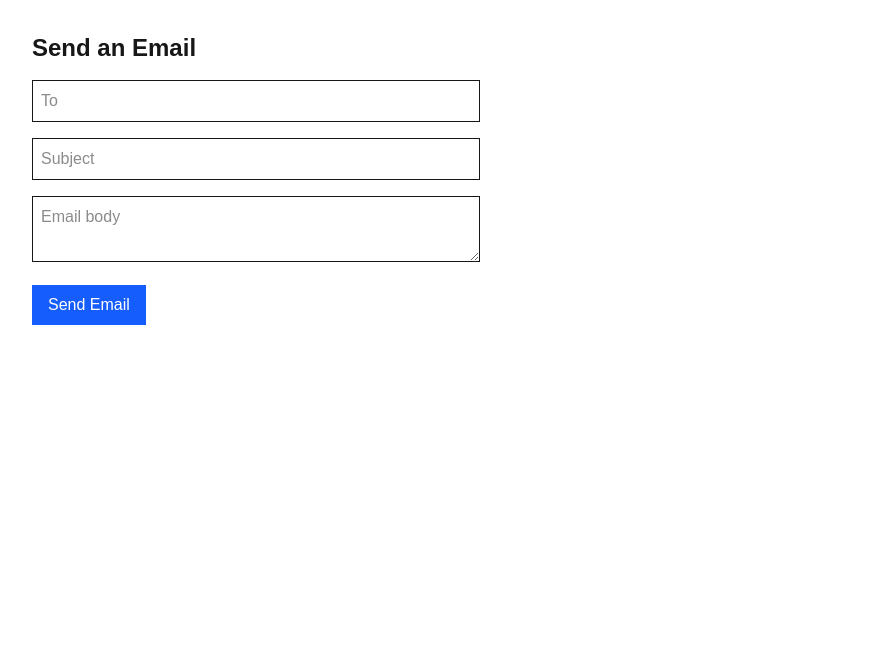
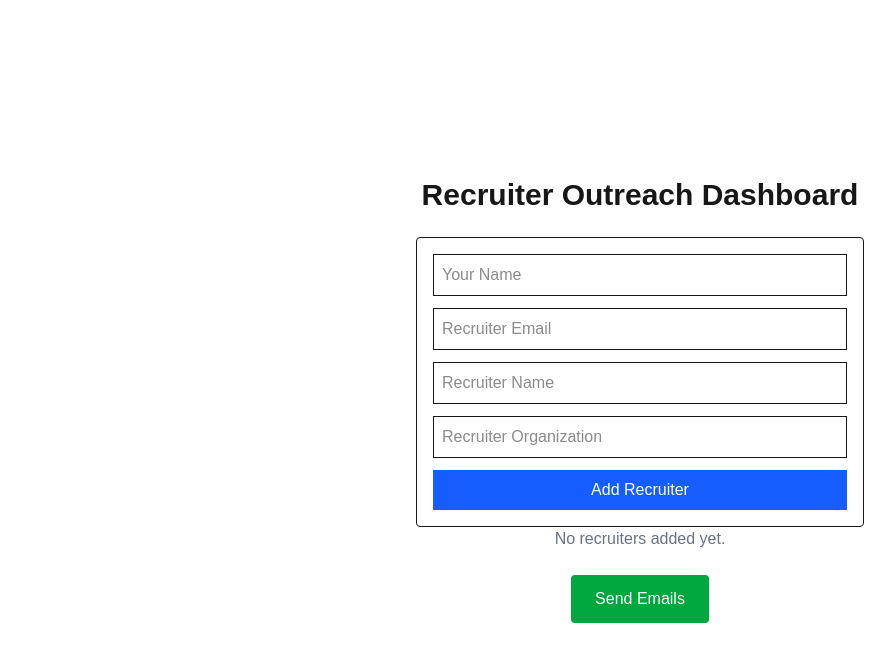
Before and after one commit to iam-arshad/Nextjs-bulk-emailer, a Next.js app: page /dashboard in a window 1280 px wide. Shown: the top 662 px of the page, without its empty margins (0-895 px from the left). Built offline with nearby package versions, Linux system fonts and the light colour scheme.

Commit message:
feature: send mails to multiple recruiters

```diff
--- /dev/null
+++ b/src/actions/recruiterList.js
@@ -0,0 +1,31 @@
+"use server";
+
+let recruiters = globalThis.recruiters || [];
+let senderName = globalThis.senderName || "";
+
+export async function addRecruiter(formData) {
+  const recruiter = {
+    email: formData.get("email"),
+    name: formData.get("name"),
+    organization: formData.get("organization"),
+  };
+
+  senderName = formData.get("senderName");
+  recruiters.push(recruiter);
+
+  globalThis.recruiters = recruiters;
+  globalThis.senderName = senderName;
+}
+
+export async function getRecruiters() {
+  return recruiters;
+}
+
+export async function getSenderName() {
+  return senderName;
+}
+
+export async function clearRecruiters() {
+  recruiters = [];
+  globalThis.recruiters = [];
+}
--- /dev/null
+++ b/src/actions/sendBulkEmails.js
@@ -0,0 +1,50 @@
+"use server";
+
+import { getOAuthClient } from "@/lib/google";
+import { cookies } from "next/headers";
+import { google } from "googleapis";
+import { getRecruiters, getSenderName, clearRecruiters } from "./recruiterList";
+
+export async function sendBulkEmails() {
+  const cookieStore = await cookies();
+  const refreshToken = cookieStore.get("refresh_token")?.value;
+  if (!refreshToken) throw new Error("Not authenticated");
+
+  const oauth2Client = getOAuthClient();
+  oauth2Client.setCredentials({ refresh_token: refreshToken });
+
+  const gmail = google.gmail({ version: "v1", auth: oauth2Client });
+
+  const recruiters = await getRecruiters();
+  const senderName = await getSenderName();
+
+  const emailTemplate = (name, organization) => `
+Hi ${name},
+
+I came across ${organization} and was truly impressed by the work you’re doing.
+
+I'm currently seeking new opportunities and would love to explore roles at your organization. Attached is my resume. Please let me know if there's a potential fit!
+
+Best regards,
+${senderName}
+`;
+
+  const sendPromises = recruiters.map(({ email, name, organization }) => {
+    const body = emailTemplate(name, organization);
+
+    const raw = Buffer.from(`To: ${email}\nSubject: Job Inquiry\n\n${body}`)
+      .toString("base64")
+      .replace(/\+/g, "-")
+      .replace(/\//g, "_")
+      .replace(/=+$/, "");
+
+    return gmail.users.messages.send({
+      userId: "me",
+      requestBody: { raw },
+    });
+  });
+
+  await Promise.all(sendPromises);
+
+  await clearRecruiters();
+}
--- a/src/actions/sendEmail.js
+++ /dev/null
@@ -1,39 +0,0 @@
-"use server";
-
-import { getOAuthClient } from "@/lib/google";
-import { cookies } from "next/headers";
-import { google } from "googleapis";
-
-export async function sendEmail(formData) {
-  const cookieStore = await cookies();
-  const refreshToken = cookieStore.get("refresh_token")?.value;
-
-  if (!refreshToken) {
-    throw new Error("User not authenticated");
-  }
-
-  const oauth2Client = getOAuthClient();
-  oauth2Client.setCredentials({ refresh_token: refreshToken });
-
-  const gmail = google.gmail({ version: "v1", auth: oauth2Client });
-
-  const email = [
-    `To: ${formData.get("to")}`,
-    `Subject: ${formData.get("subject")}`,
-    "",
-    formData.get("body"),
-  ].join("\n");
-
-  const encoded = Buffer.from(email)
-    .toString("base64")
-    .replace(/\+/g, "-")
-    .replace(/\//g, "_")
-    .replace(/=+$/, "");
-
-  await gmail.users.messages.send({
-    userId: "me",
-    requestBody: {
-      raw: encoded,
-    },
-  });
-}
--- a/src/app/dashboard/page.js
+++ b/src/app/dashboard/page.js
@@ -1,10 +1,15 @@
-import EmailForm from "@/components/EmailForm";
+import RecruiterForm from "@/components/RecruiterForm";
+import RecruiterTable from "@/components/RecruiterTable";
+import SendEmailsButton from "@/components/SendEmailsButton";
 
 export default function Dashboard() {
   return (
-    <div className="p-8">
-      <h2 className="text-2xl font-bold mb-4">Send an Email</h2>
-      <EmailForm />
-    </div>
+    <main className="min-h-screen flex flex-col items-center justify-center p-6">
+      <h1 className="text-3xl font-bold mb-6">Recruiter Outreach Dashboard</h1>
+
+      <RecruiterForm />
+      <RecruiterTable />
+      <SendEmailsButton />
+    </main>
   );
 }
--- a/src/app/page.js
+++ b/src/app/page.js
@@ -1,13 +1,28 @@
-export default function Home() {
+import { cookies } from "next/headers";
+
+export default async function Home() {
+  const cookieStore = await cookies();
+  const isLoggedIn = cookieStore.get("refresh_token");
+
   return (
-    <div className="flex flex-col items-center justify-center h-screen space-y-4">
-      <h1 className="text-3xl font-bold">Gmail Sender</h1>
-      <a
-        href="/auth/login"
-        className="bg-green-600 text-white px-4 py-2 rounded"
-      >
-        Login with Google
-      </a>
-    </div>
+    <main className="min-h-screen flex flex-col items-center justify-center p-6">
+      <h1 className="text-3xl font-bold mb-6">Welcome to Gmail Outreach</h1>
+
+      {!isLoggedIn ? (
+        <a
+          href="/auth/login"
+          className="bg-blue-600 text-white px-6 py-3 rounded"
+        >
+          Login with Google
+        </a>
+      ) : (
+        <a
+          href="/dashboard"
+          className="bg-green-600 text-white px-6 py-3 rounded"
+        >
+          Go to Dashboard
+        </a>
+      )}
+    </main>
   );
 }
--- a/src/components/EmailForm.js
+++ /dev/null
@@ -1,29 +0,0 @@
-import { sendEmail } from "@/actions/sendEmail";
-
-export default function EmailForm() {
-  return (
-    <form action={sendEmail} className="space-y-4 max-w-md">
-      <input
-        type="email"
-        name="to"
-        required
-        placeholder="To"
-        className="border p-2 w-full"
-      />
-      <input
-        type="text"
-        name="subject"
-        placeholder="Subject"
-        className="border p-2 w-full"
-      />
-      <textarea
-        name="body"
-        placeholder="Email body"
-        className="border p-2 w-full"
-      />
-      <button type="submit" className="bg-blue-600 text-white px-4 py-2">
-        Send Email
-      </button>
-    </form>
-  );
-}
--- /dev/null
+++ b/src/components/RecruiterForm.js
@@ -0,0 +1,63 @@
+"use client";
+
+import { addRecruiter } from "@/actions/recruiterList";
+import { useTransition, useState } from "react";
+import { useRouter } from "next/navigation";
+
+export default function RecruiterForm() {
+  const router = useRouter();
+  const [isPending, startTransition] = useTransition();
+  const [senderName, setSenderName] = useState("");
+
+  const handleSubmit = (formData) => {
+    startTransition(async () => {
+      formData.append("senderName", senderName);
+      await addRecruiter(formData);
+      router.refresh();
+    });
+  };
+
+  return (
+    <form
+      action={handleSubmit}
+      className="space-y-3 border p-4 rounded w-full max-w-md"
+    >
+      <input
+        name="senderName"
+        placeholder="Your Name"
+        required
+        className="border p-2 w-full"
+        value={senderName}
+        onChange={(e) => setSenderName(e.target.value)}
+      />
+
+      <input
+        name="email"
+        type="email"
+        required
+        placeholder="Recruiter Email"
+        className="border p-2 w-full"
+      />
+      <input
+        name="name"
+        required
+        placeholder="Recruiter Name"
+        className="border p-2 w-full"
+      />
+      <input
+        name="organization"
+        required
+        placeholder="Recruiter Organization"
+        className="border p-2 w-full"
+      />
+
+      <button
+        type="submit"
+        disabled={isPending}
+        className="bg-blue-600 text-white px-4 py-2 w-full"
+      >
+        {isPending ? "Adding..." : "Add Recruiter"}
+      </button>
+    </form>
+  );
+}
--- /dev/null
+++ b/src/components/RecruiterTable.js
@@ -0,0 +1,28 @@
+import { getRecruiters } from "@/actions/recruiterList";
+
+export default async function RecruiterTable() {
+  const recruiters = await getRecruiters();
+
+  if (!recruiters.length) return <p className="text-gray-500">No recruiters added yet.</p>;
+
+  return (
+    <table className="table-auto border mt-4 w-full max-w-2xl mx-auto text-left">
+      <thead>
+        <tr>
+          <th className="border p-2">Email</th>
+          <th className="border p-2">Name</th>
+          <th className="border p-2">Organization</th>
+        </tr>
+      </thead>
+      <tbody>
+        {recruiters.map((r, i) => (
+          <tr key={i}>
+            <td className="border p-2">{r.email}</td>
+            <td className="border p-2">{r.name}</td>
+            <td className="border p-2">{r.organization}</td>
+          </tr>
+        ))}
+      </tbody>
+    </table>
+  );
+}
--- /dev/null
+++ b/src/components/SendEmailsButton.js
@@ -0,0 +1,43 @@
+"use client";
+
+import { useTransition, useState } from "react";
+import { sendBulkEmails } from "@/actions/sendBulkEmails";
+import { useRouter } from "next/navigation";
+
+export default function SendEmailsButton() {
+  const router = useRouter();
+  const [isPending, startTransition] = useTransition();
+  const [toast, setToast] = useState(null);
+
+  const handleSend = () => {
+    startTransition(async () => {
+      await sendBulkEmails();
+      setToast("✅ Emails sent successfully!");
+      router.refresh();
+
+      setTimeout(() => {
+        setToast(null);
+      }, 3000);
+    });
+  };
+
+  return (
+    <div className="mt-6 flex flex-col items-center">
+      <button
+        onClick={handleSend}
+        className="bg-green-600 text-white px-6 py-3 rounded"
+        disabled={isPending}
+      >
+        {isPending ? "Sending..." : "Send Emails"}
+      </button>
+
+      {isPending && <p className="text-sm text-gray-500 mt-2">Sending emails…</p>}
+
+      {toast && (
+        <div className="mt-4 bg-green-100 text-green-800 px-4 py-2 rounded shadow">
+          {toast}
+        </div>
+      )}
+    </div>
+  );
+}
```
